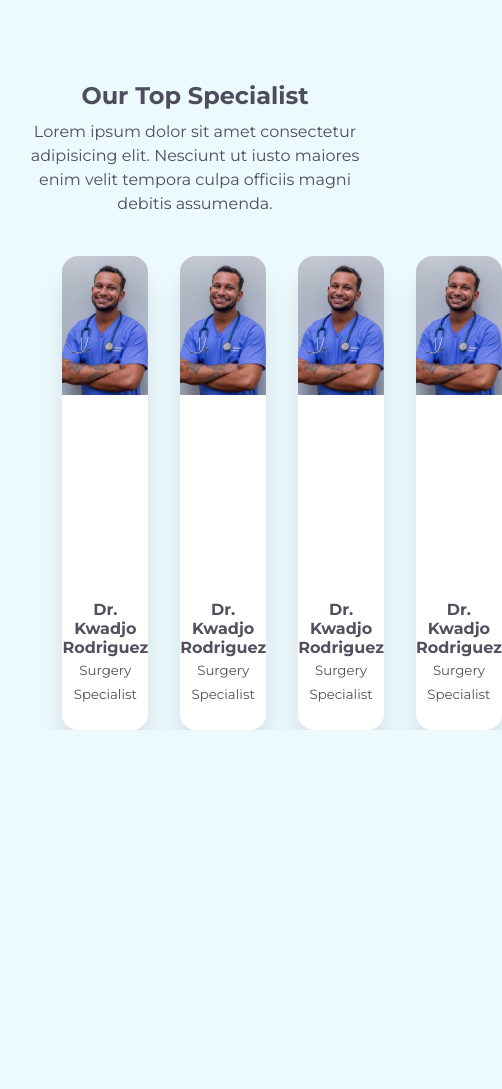
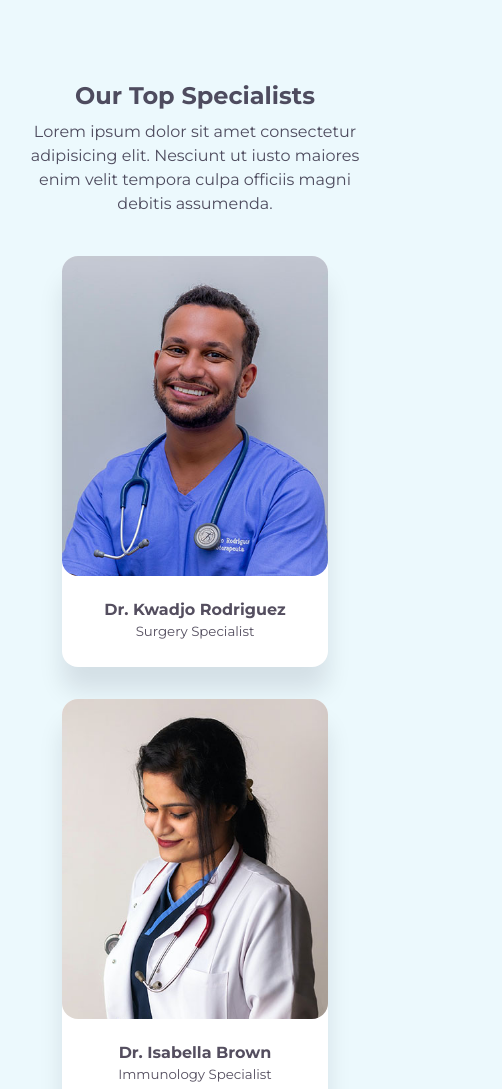
Before and after one commit to LilyMilano/hospital-website_html-sass-javascript_may2023, a website: page index.html in a window 390 px wide. Shown: the part 2334-3423 px from the top of the page, 502 px wide, since content can reach past the window. Before the commit the page ends 3064 px from the top, so only its background shows below. Drawn offline with nearby package versions, Linux system fonts and the light colour scheme.

Commit message:
Update 'Our Top Specialists' section

```diff
--- a/index.html
+++ b/index.html
@@ -115,7 +115,7 @@
 
     <!-- ========== Start Our Top Specialist Section ========== -->
     <section id="specialists">
-        <h2>Our Top Specialist</h2>
+        <h2>Our Top Specialists</h2>
         <p>Lorem ipsum dolor sit amet consectetur adipisicing elit. Nesciunt ut iusto maiores enim velit tempora culpa
             officiis magni debitis assumenda.</p>
         <div class="container">
@@ -133,17 +133,17 @@
                     <a href="https://www.facebook.com" target="_blank"><i class='bx bxl-facebook'></i></a>
                     <a href="https://www.instagram.com" target="_blank"><i class='bx bxl-instagram'></i></a>
                 </div>
-                <a href="https://api.whatsapp.com/send?phone=+541127291324" class="specialist__whatsapp"><i
-                        class='bx bxl-whatsapp'></i></a>
+                <a href="https://api.whatsapp.com/send?phone=+541127291324" class="specialist__whatsapp"
+                    target="_blank"><i class='bx bxl-whatsapp'></i></a>
             </article>
 
             <article>
                 <div class="specialist__image">
-                    <img src="./assets/specialist1.jpg" alt="Specialist One">
+                    <img src="./assets/specialist2.jpg" alt="Specialist Two">
                 </div>
                 <div class="specialist__details">
-                    <h4>Dr. Kwadjo Rodriguez</h4>
-                    <small>Surgery Specialist</small>
+                    <h4>Dr. Isabella Brown</h4>
+                    <small>Immunology Specialist</small>
                 </div>
                 <div class="specialist__socials">
                     <a href="https://www.linkedin.com" target="_blank"><i class='bx bxl-linkedin'></i></a>
@@ -151,17 +151,17 @@
                     <a href="https://www.facebook.com" target="_blank"><i class='bx bxl-facebook'></i></a>
                     <a href="https://www.instagram.com" target="_blank"><i class='bx bxl-instagram'></i></a>
                 </div>
-                <a href="https://api.whatsapp.com/send?phone=+541127291324" class="specialist__whatsapp"><i
-                        class='bx bxl-whatsapp'></i></a>
+                <a href="https://api.whatsapp.com/send?phone=+541127291324" class="specialist__whatsapp"
+                    target="_blank"><i class='bx bxl-whatsapp'></i></a>
             </article>
 
             <article>
                 <div class="specialist__image">
-                    <img src="./assets/specialist1.jpg" alt="Specialist One">
+                    <img src="./assets/specialist3.jpg" alt="Specialist Three">
                 </div>
                 <div class="specialist__details">
-                    <h4>Dr. Kwadjo Rodriguez</h4>
-                    <small>Surgery Specialist</small>
+                    <h4>Dr. Lupita Amondi</h4>
+                    <small>Orthopedic Specialist</small>
                 </div>
                 <div class="specialist__socials">
                     <a href="https://www.linkedin.com" target="_blank"><i class='bx bxl-linkedin'></i></a>
@@ -169,17 +169,17 @@
                     <a href="https://www.facebook.com" target="_blank"><i class='bx bxl-facebook'></i></a>
                     <a href="https://www.instagram.com" target="_blank"><i class='bx bxl-instagram'></i></a>
                 </div>
-                <a href="https://api.whatsapp.com/send?phone=+541127291324" class="specialist__whatsapp"><i
-                        class='bx bxl-whatsapp'></i></a>
+                <a href="https://api.whatsapp.com/send?phone=+541127291324" class="specialist__whatsapp"
+                    target="_blank"><i class='bx bxl-whatsapp'></i></a>
             </article>
 
             <article>
                 <div class="specialist__image">
-                    <img src="./assets/specialist1.jpg" alt="Specialist One">
+                    <img src="./assets/specialist4.jpg" alt="Specialist Four">
                 </div>
                 <div class="specialist__details">
-                    <h4>Dr. Kwadjo Rodriguez</h4>
-                    <small>Surgery Specialist</small>
+                    <h4>Dr. Desiree Dietrich </h4>
+                    <small>Cardiology Specialist</small>
                 </div>
                 <div class="specialist__socials">
                     <a href="https://www.linkedin.com" target="_blank"><i class='bx bxl-linkedin'></i></a>
@@ -187,12 +187,13 @@
                     <a href="https://www.facebook.com" target="_blank"><i class='bx bxl-facebook'></i></a>
                     <a href="https://www.instagram.com" target="_blank"><i class='bx bxl-instagram'></i></a>
                 </div>
-                <a href="https://api.whatsapp.com/send?phone=+541127291324" class="specialist__whatsapp"><i
-                        class='bx bxl-whatsapp'></i></a>
+                <a href="https://api.whatsapp.com/send?phone=+541127291324" class="specialist__whatsapp"
+                target="_blank"><i class='bx bxl-whatsapp'></i></a>
             </article>
         </div>
     </section>
 
+    <!-- ========== Start Testimonials Section ========== -->
 
 
 
--- a/scss/partials/_specialists.scss
+++ b/scss/partials/_specialists.scss
@@ -103,3 +103,21 @@
 		}
 	}
 }
+
+/***** MEDIA QUERIES (MEDIUM DEVICES) *****/
+@media screen and (max-width: 1024px) {
+	#specialists {
+		.container {
+			grid-template-columns: 1fr 1fr;
+		}
+	}
+}
+
+/***** MEDIA QUERIES (SMALL DEVICES) *****/
+@media screen and (max-width: 600px) {
+	#specialists {
+		.container {
+			grid-template-columns: 1fr;
+		}
+	}
+}
```
Also changed, not shown: css/main.css, 1 other file.
